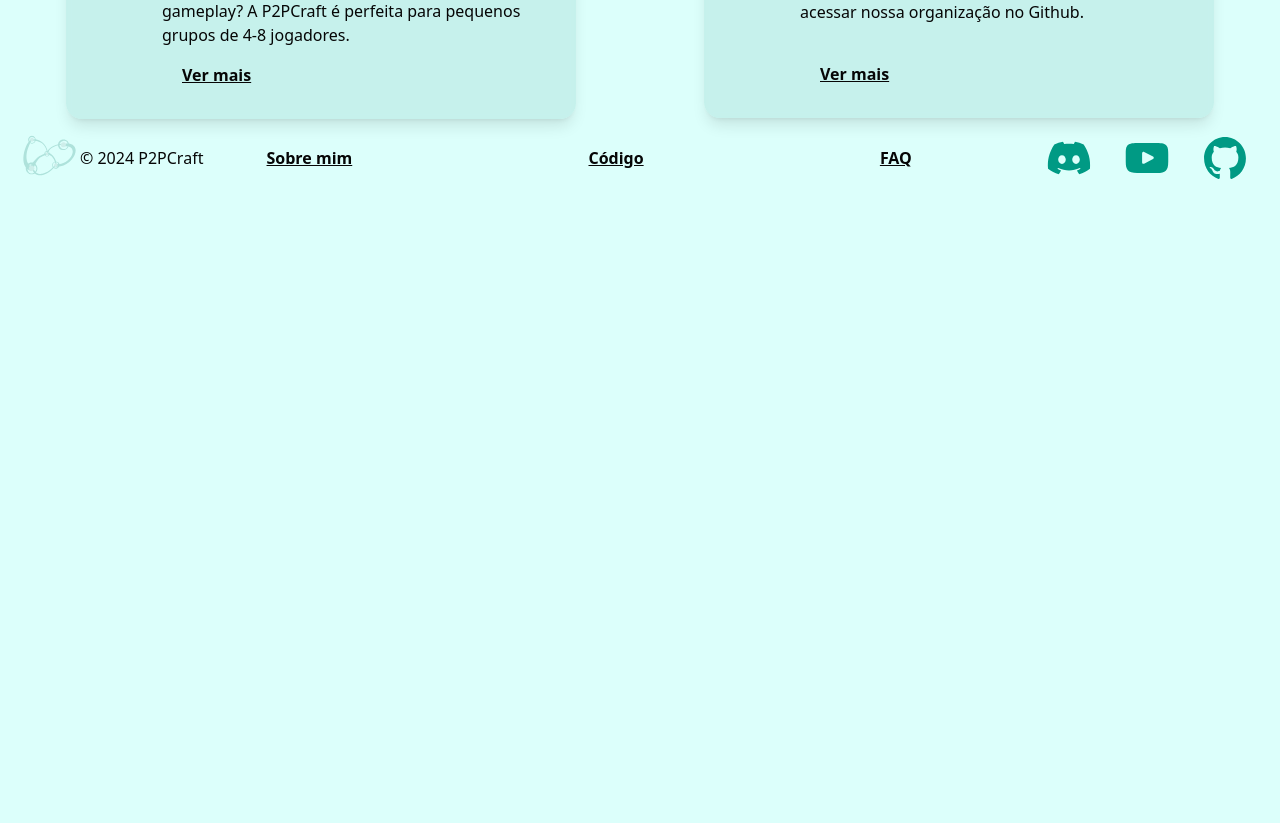
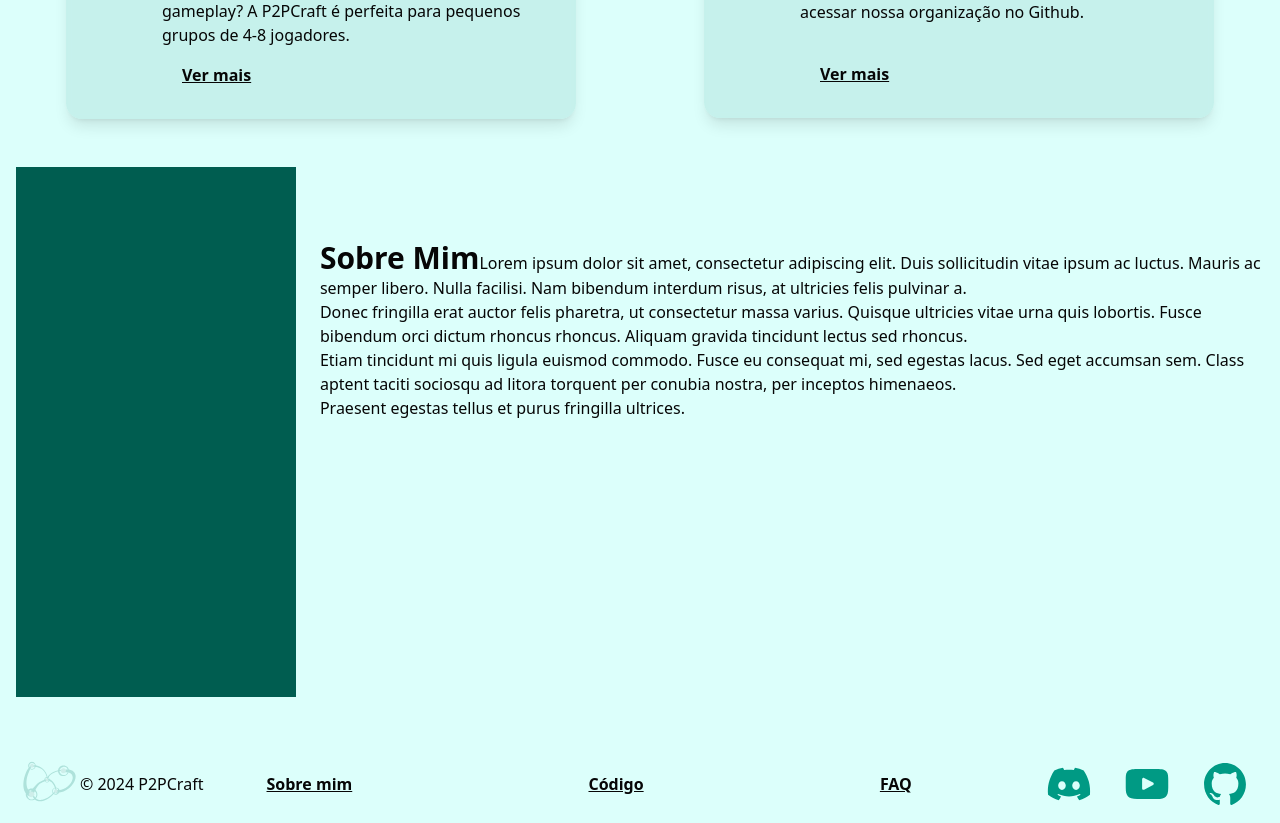
Before and after one commit to ETEC-TCC-2024/p2pCraft-frontend, a Next.js app: page /components in a window 1280 px wide. Shown: the part 1025-1848 px from the top of the page. Before the commit the page ends 1222 px from the top, so only its background shows below. Built offline with nearby package versions, Linux system fonts and the light colour scheme.

Commit message:
feat: Create AboutMe component

```diff
--- /dev/null
+++ b/src/app/components/about/AboutMe.tsx
@@ -0,0 +1,29 @@
+import { cn } from "@/lib/utils"
+import { ReactNode } from "react"
+import TextSection from "../section/TextSection"
+
+
+interface RootProps {
+    className?: string,
+    children: ReactNode
+}
+const Root: React.FC<RootProps> = ({ className, children }) => {
+    return <div className={cn("flex flex-row gap-6 px-4 py-12 mx-auto justify-center items-center container", className)}>
+        {children}
+    </div>
+}
+
+interface MainTextSectionProps {
+    children: ReactNode
+}
+const MainTextSection: React.FC<MainTextSectionProps> = ({ children }) => {
+    return <TextSection.Root className="h-96">
+        {children}
+    </TextSection.Root>
+}
+const AboutMeSection = {
+    Root: Root,
+    MainTextSection: MainTextSection
+
+}
+export default AboutMeSection;
--- a/src/app/components/page.tsx
+++ b/src/app/components/page.tsx
@@ -5,6 +5,8 @@ import Text from "./text/Text";
 import Button from "./button/Button";
 import Icon from "./icon/Icon";
 import FeatureSection from "./section/FeatureSection";
+import AboutMe from "./about/AboutMe";
+import TextSection from "./section/TextSection";
 
 const ButtonPage = () => {
   return (
@@ -16,6 +18,22 @@ const ButtonPage = () => {
         <BackgroundLogo />
         <MainText />
         <MainFeaturesSection />
+        <AboutMe.Root>
+          <div className="w-[472px] h-[530px] bg-green-ion-800"></div>
+          {/* <AboutMe.ImageSection>
+            <AboutMe.Image imgPath="assets/img1.png" />
+            <AboutMe.Image imgPath="assets/img2.png" />
+            <AboutMe.Image imgPath="assets/img3.png" />
+          </AboutMe.ImageSection> */}
+          <AboutMe.MainTextSection>
+            <TextSection.Title> Sobre Mim</TextSection.Title>
+            <TextSection.Body>Lorem ipsum dolor sit amet, consectetur adipiscing elit. Duis sollicitudin vitae ipsum ac luctus. Mauris ac semper libero. Nulla facilisi. Nam bibendum interdum risus, at ultricies felis pulvinar a.<br />
+              Donec fringilla erat auctor felis pharetra, ut consectetur massa varius. Quisque ultricies vitae urna quis lobortis. Fusce bibendum orci dictum rhoncus rhoncus. Aliquam gravida tincidunt lectus sed rhoncus. <br />
+              Etiam tincidunt mi quis ligula euismod commodo. Fusce eu consequat mi, sed egestas lacus. Sed eget accumsan sem. Class aptent taciti sociosqu ad litora torquent per conubia nostra, per inceptos himenaeos. <br />
+              Praesent egestas tellus et purus fringilla ultrices.</TextSection.Body>
+          </AboutMe.MainTextSection>
+        </AboutMe.Root>
+
       </main>
       <Footer></Footer>
     </>
```
